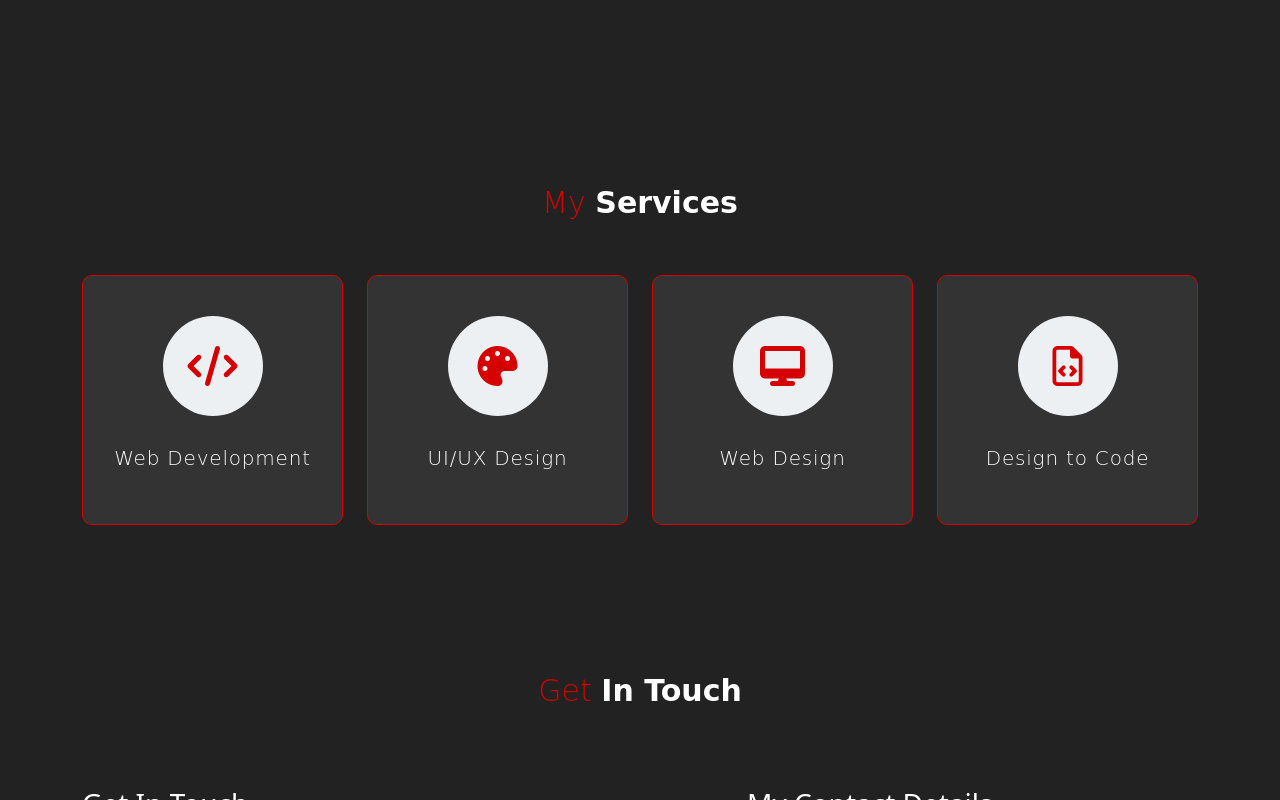
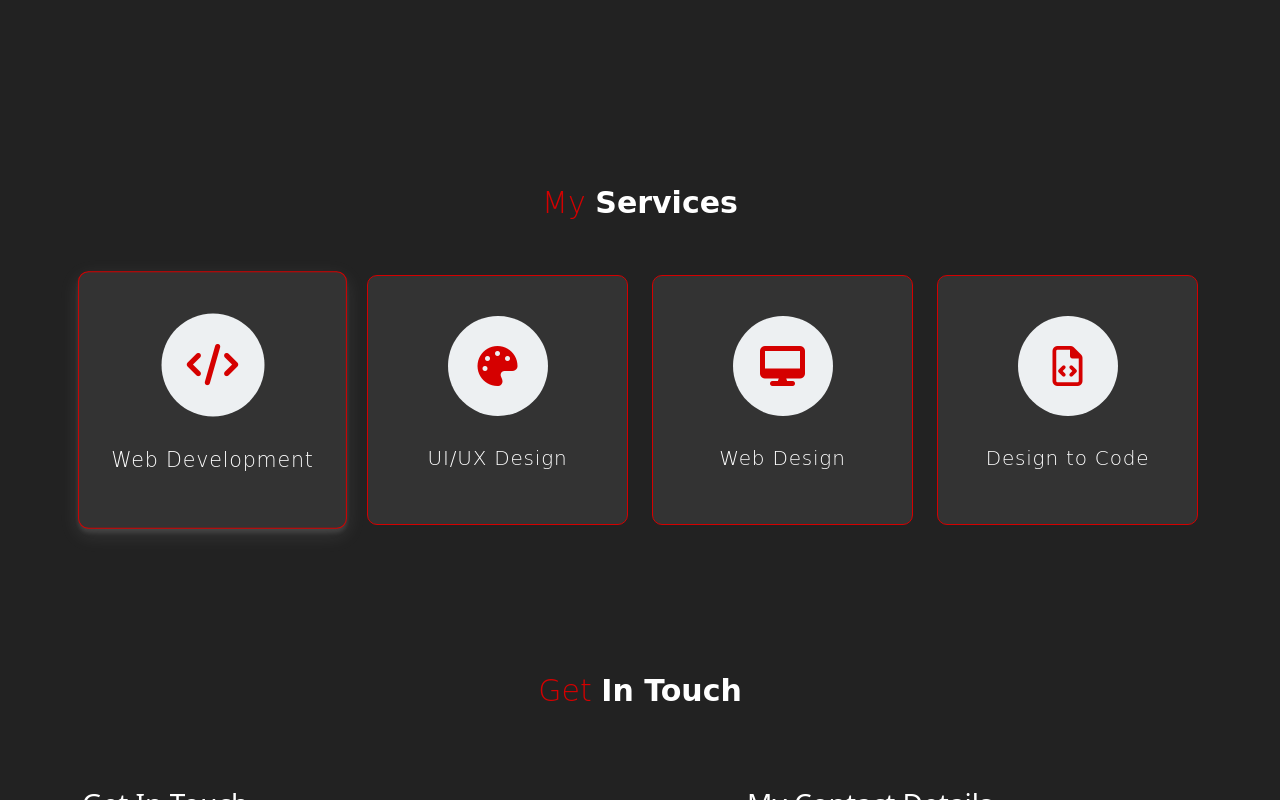
Before and after one commit to matfaisal/my-portfolio, a plain HTML site: page index.html in a window 1280 px wide. In both pictures the pointer is over the element 212 px from the left and 3611 px from the top of the page. Shown: the part 3211-4011 px from the top of the page. Drawn offline with nearby package versions, Linux system fonts and the light colour scheme; files that its build step writes are made by us from their sources; a web font is replaced by a local one.

Commit message:
meng-edit tampilan pada section services

```diff
--- a/css/style.css
+++ b/css/style.css
@@ -302,6 +302,13 @@ a:active {
    padding-top: 40px;
    border-radius: 10px;
    border: 1px solid var(--color-primary);
+   transition: .3s ease ;
+}
+
+.site-service-item:hover {
+   cursor: pointer;
+   transform: scale(1.03);
+   box-shadow: 0 4px 4px 0 rgba(255, 255, 255, 0.1), 0 6px 20px 0 rgba(231, 231, 231, 0.1);
 }
 
 .site-service-item .icon {
```
